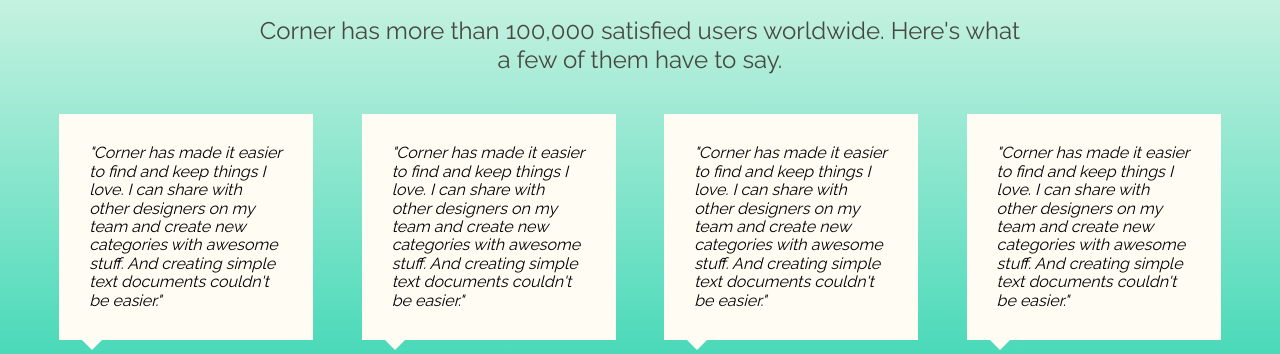
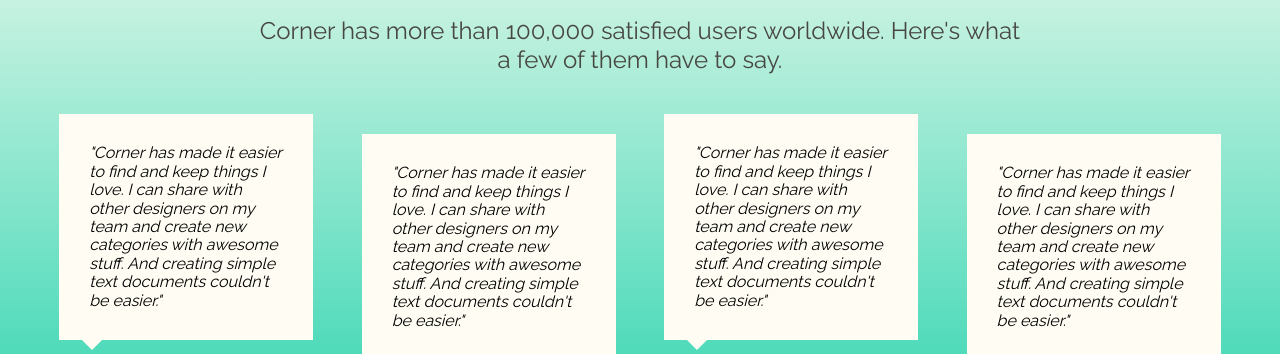
Before and after one commit to inimitabrin/corner, a plain HTML site: page index.html in a window 1280 px wide. Shown: the part 2450-2804 px from the top of the page. Drawn offline with Linux system fonts and the light colour scheme.

Commit message:
Assignment-31-completed

```diff
--- a/css/style.css
+++ b/css/style.css
@@ -342,9 +342,9 @@ header .hero p {
   margin-bottom: -30px;
 }
 
-/*.testimonials .down {
+.testimonials .down {
   margin-top: 20px;
-}*/
+}
 
 /*
   ======================================================
--- a/index.html
+++ b/index.html
@@ -79,7 +79,7 @@
             <img src="https://s3.amazonaws.com/uifaces/faces/twitter/jsa/128.jpg" alt="avatar">
             <p class="name"><strong> Stella B. </strong><br/>Freelance Designer, N. Dakota</p>
           </li>
-          <li class="one-fourth">
+          <li class="down one-fourth">
             <blockquote>"Corner has made it easier to find and keep things I love. I can share with other designers on my team and create new categories with awesome stuff. And creating simple text documents couldn't be easier."</blockquote>
             <img src="https://s3.amazonaws.com/uifaces/faces/twitter/jsa/128.jpg" alt="avatar">
             <p class="name"><strong> Stella B. </strong><br/>Freelance Designer, N. Dakota</p>
@@ -89,7 +89,7 @@
             <img src="https://s3.amazonaws.com/uifaces/faces/twitter/jsa/128.jpg" alt="avatar">
             <p class="name"><strong> Stella B. </strong><br/>Freelance Designer, N. Dakota</p>
           </li>
-          <li class="one-fourth">
+          <li class="down one-fourth">
             <blockquote>"Corner has made it easier to find and keep things I love. I can share with other designers on my team and create new categories with awesome stuff. And creating simple text documents couldn't be easier."</blockquote>
             <img src="https://s3.amazonaws.com/uifaces/faces/twitter/jsa/128.jpg" alt="avatar">
             <p class="name"><strong> Stella B. </strong><br/>Freelance Designer, N. Dakota</p>
```
